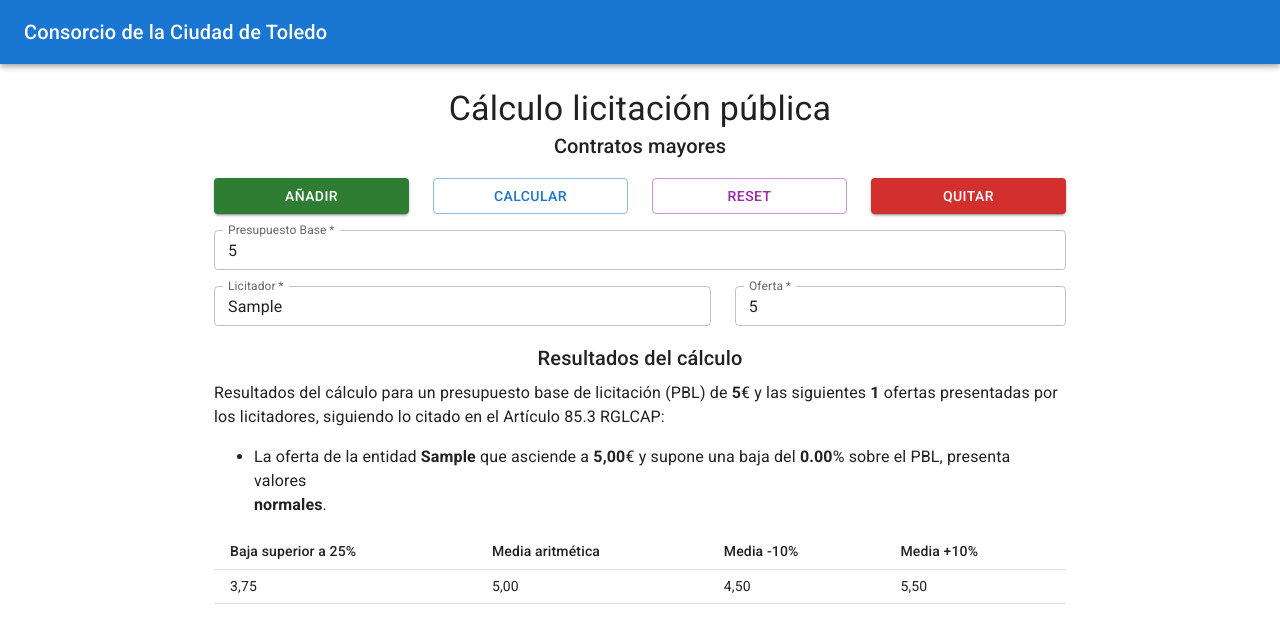
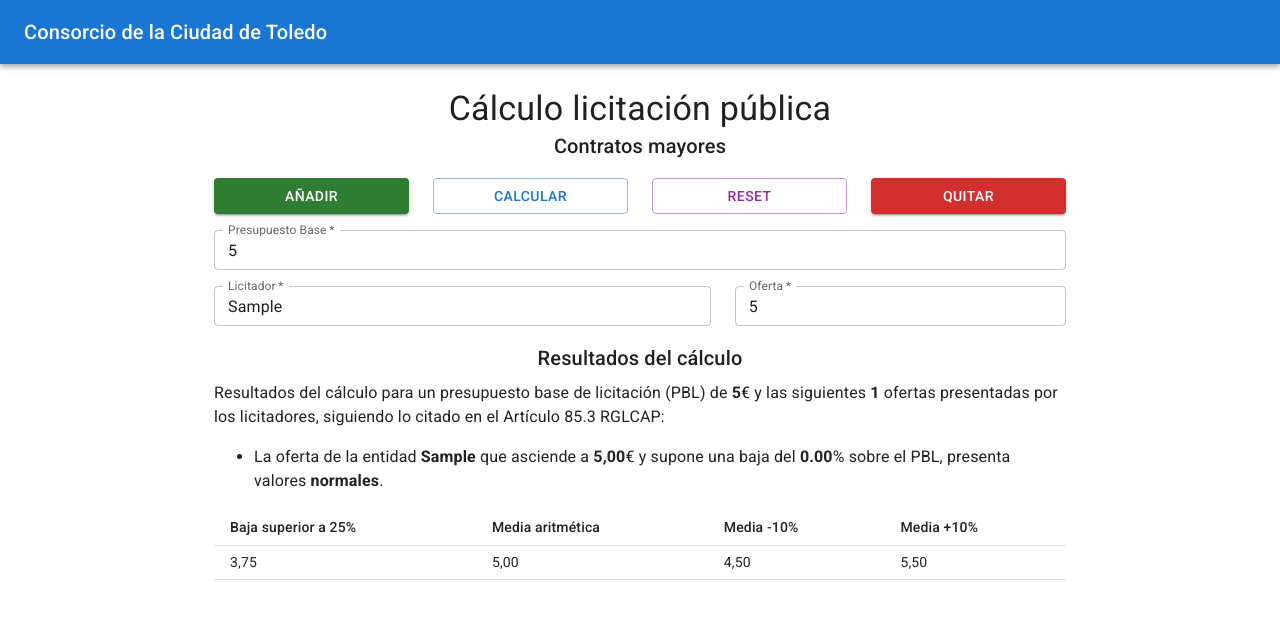
Before and after one commit to SrJimmy/licitacion, a React (Vite) app: page / in a window 1280 px wide. Both pictures are taken after typing "5", "Sample", "5" into the empty fields and a click on the button "CALCULAR". Shown: the top 632 px of the page. Built offline with nearby package versions, Linux system fonts and the light colour scheme.

Commit message:
Fix typo

```diff
--- a/src/components/TemplateResult.jsx
+++ b/src/components/TemplateResult.jsx
@@ -41,7 +41,10 @@ export default function TemplateResult({ presupuestoBase, resultados }) {
               € y supone una baja del{" "}
               <b>{(100 - (item.oferta / presupuestoBase) * 100).toFixed(2)}</b>%
               sobre el PBL, presenta valores{" "}
-              <Typography color={item.temeraria ? "error" : ""}>
+              <Typography
+                display="inline"
+                 color={item.temeraria ? "error" : ""}
+              >
                 <b>{item.temeraria ? "anormales" : "normales"}</b>.
               </Typography>
             </li>
```
